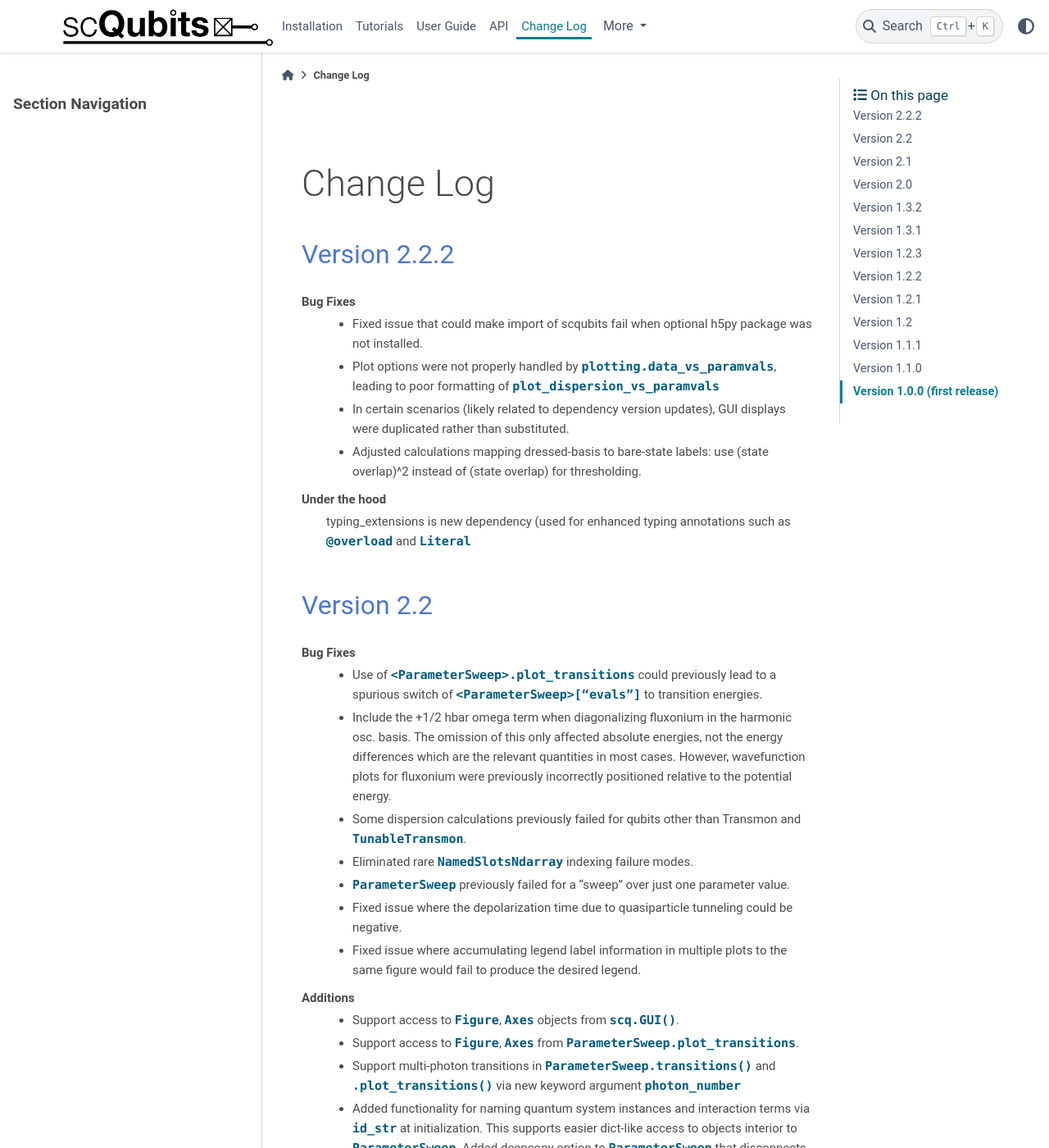
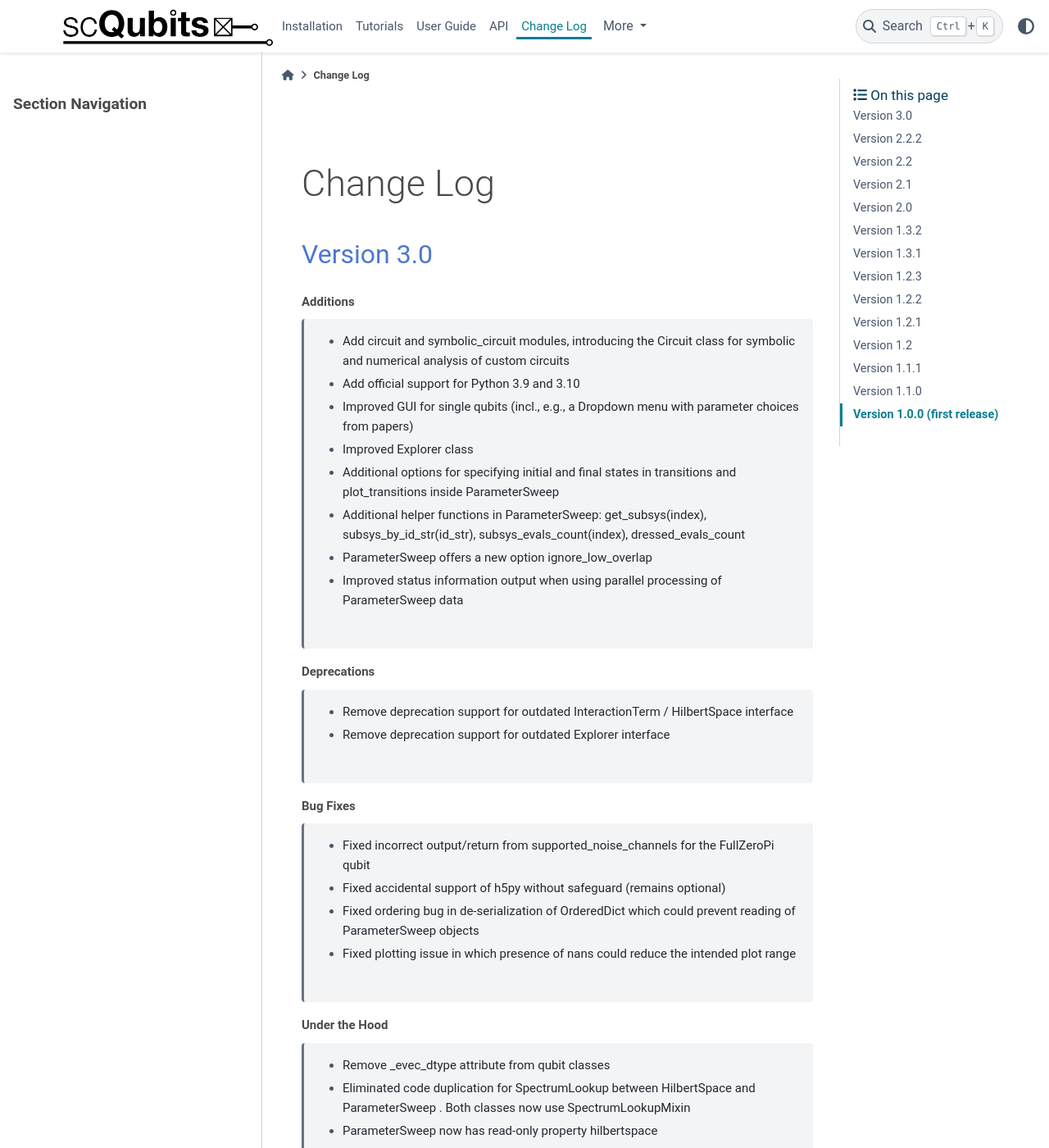
Before and after one commit to scqubits/scqubits-doc, a Sphinx documentation site: the page built from docs/source/changelog.rst, in a window 1280 px wide and 1400 px high. Shown: the whole window at 82% size. Built offline with Sphinx 7.4.7 and the PyData theme 0.15.4, drawn with Linux system fonts in a browser that asks for light colours; pages that are not in the unit, such as notebooks, are missing from menus; some of the changed text lies outside the part shown.

Commit message:
add v3 to changelog

```diff
--- a/docs/source/changelog.rst
+++ b/docs/source/changelog.rst
@@ -7,6 +7,39 @@
 Change Log
 **********
 
+
+Version 3.0
++++++++++++
+
+**Additions**
+
+    - Add circuit and symbolic_circuit modules, introducing the Circuit class for symbolic and numerical analysis of custom circuits
+    - Add official support for Python 3.9 and 3.10
+    - Improved GUI for single qubits (incl., e.g., a Dropdown menu with parameter choices from papers)
+    - Improved Explorer class
+    - Additional options for specifying initial and final states in transitions and plot_transitions inside ParameterSweep
+    - Additional helper functions in ParameterSweep: get_subsys(index), subsys_by_id_str(id_str), subsys_evals_count(index), dressed_evals_count
+    - ParameterSweep offers a new option ignore_low_overlap
+    - Improved status information output when using parallel processing of ParameterSweep data
+
+**Deprecations**
+
+    - Remove deprecation support for outdated InteractionTerm / HilbertSpace interface
+    - Remove deprecation support for outdated Explorer interface
+
+**Bug Fixes**
+
+    - Fixed incorrect output/return from supported_noise_channels for the FullZeroPi qubit
+    - Fixed accidental support of h5py without safeguard (remains optional)
+    - Fixed ordering bug in de-serialization of OrderedDict which could prevent reading of ParameterSweep objects
+    - Fixed plotting issue in which presence of nans could reduce the intended plot range
+
+**Under the Hood**
+
+    - Remove _evec_dtype attribute from qubit classes
+    - Eliminated code duplication for SpectrumLookup between HilbertSpace and ParameterSweep . Both classes now use SpectrumLookupMixin
+    - ParameterSweep now has read-only property hilbertspace
+    - Added quantitative pytest for FullZeroPi
 
 
 Version 2.2.2
@@ -22,7 +55,7 @@ Version 2.2.2
     - Adjusted calculations mapping dressed-basis to bare-state labels: use (state
       overlap)^2 instead of (state overlap) for thresholding.
 
-**Under the hood**
+**Under the Hood**
     typing_extensions is new dependency (used for enhanced typing annotations such as
     `@overload` and `Literal`
 
```
